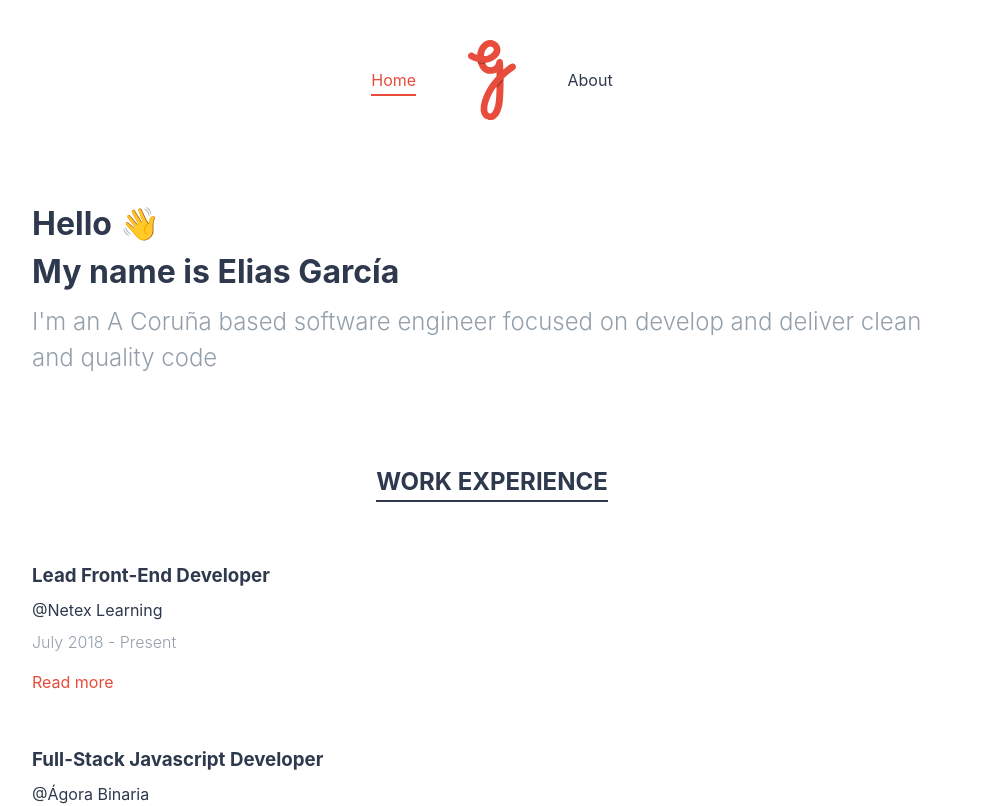
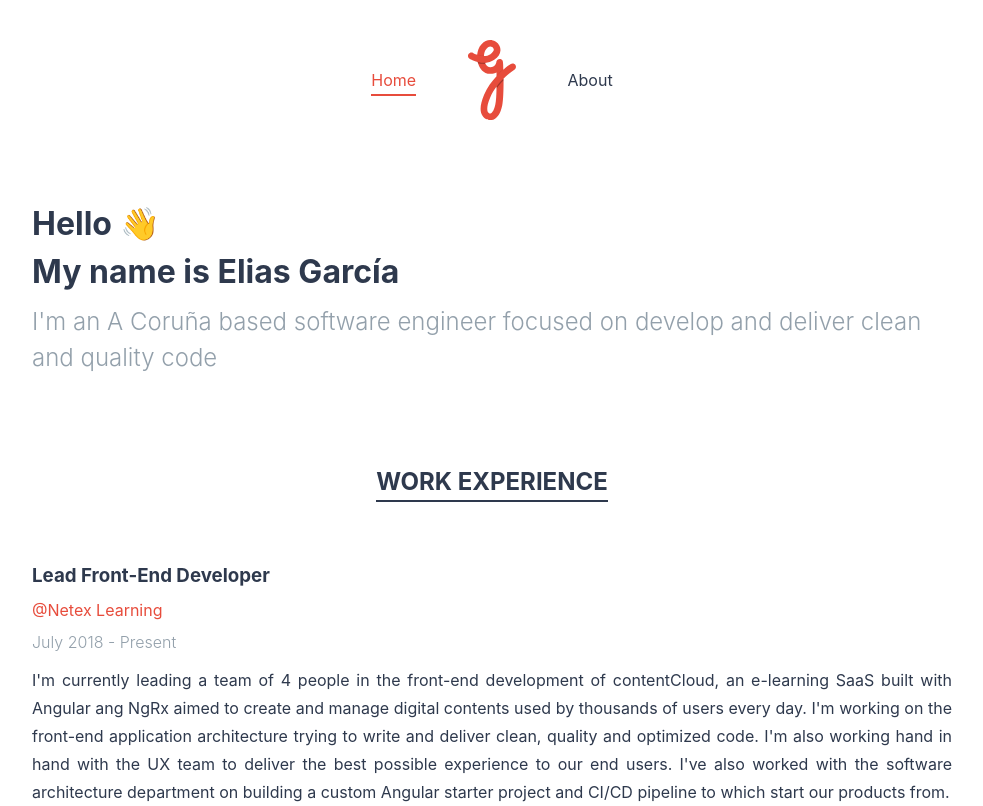
Before and after one commit to elias-garcia/elias-garcia.github.io, a React (Create React App) app: page / in a window 1280 px wide. Shown: the top 806 px of the page, without its empty margins (148-1131 px from the left). Built offline with nearby package versions, Linux system fonts and the light colour scheme.

Commit message:
jobs desriptions added

```diff
--- a/src/assets/data/jobs.json
+++ b/src/assets/data/jobs.json
@@ -2,6 +2,7 @@
   {
     "role": "Lead Front-End Developer",
     "company": "Netex Learning",
+    "website": "https://www.netexlearning.com",
     "startDate": "July 2018",
     "endingDate": "Present",
     "description": "I'm currently leading a team of 4 people in the front-end development of contentCloud, an e-learning SaaS built with Angular ang NgRx aimed to create and manage digital contents used by thousands of users every day. I'm working on the front-end application architecture trying to write and deliver clean, quality and optimized code. I'm also working hand in hand with the UX team to deliver the best possible experience to our end users. I've also worked with the software architecture department on building a custom Angular starter project and CI/CD pipeline to which start our products from."
@@ -9,6 +10,7 @@
   {
     "role": "Full-Stack Javascript Developer",
     "company": "Ágora Binaria",
+    "website": "http://agorabinaria.com",
     "startDate": "February 2017",
     "endingDate": "June 2018",
     "description": "I started in Ágora Binaria as an intern, researching about Angular unit and e2e testing using Karma and Protractor. Later, I’been working in diferent projects for fnal clients using Angular, Node.js with express and MongoDB. I’ve also worked improving the performance of some Angular projects and started other from scratch, thanks to I’ve learned a lot about Angular architecture, observables and some advanced Angular techniques. At the same time, I’ve been researching about converting an Angular App into a progressive web application (caching, versioning...) and also about server side rendering using Angular Universal. I’ve also worked with Angular Material and NgRx Store in some projects. I’ve also created some CI and CD pipelines using Heroku and Digital Ocean to deploy our applications."
--- a/src/components/Jobs/Jobs.css
+++ b/src/components/Jobs/Jobs.css
@@ -3,6 +3,7 @@
 }
 
 .Job-company {
+  color: var(--color-primary);
   width: fit-content;
   display: block;
   margin-bottom: 0.5rem;
@@ -12,6 +13,11 @@
   color: var(--color-grey);
   font-weight: var(--font-weight-light);
   margin-bottom: 0.75rem;
+}
+
+.Job-description {
+  line-height: 1.75;
+  text-align: justify;
 }
 
 .Job-read-more-button {
--- a/src/components/Jobs/Jobs.js
+++ b/src/components/Jobs/Jobs.js
@@ -5,10 +5,15 @@ import './Jobs.css';
 const Job = ({ job }) => (
   <div className="Job">
     <h3 className="Job-role">{job.role}</h3>
-    <p className="Job-company">
+    <a
+      className="Job-company"
+      href={job.website}
+      target="_blank"
+      rel="noopener noreferrer"
+    >
       @
       {job.company}
-    </p>
+    </a>
     <p className="Job-dates">
       {job.startDate}
       {' '}
@@ -16,12 +21,13 @@ const Job = ({ job }) => (
       {' '}
       {job.endingDate}
     </p>
-    <button
+    <p className="Job-description">{job.description}</p>
+    {/* <button
       type="button"
       className="Job-read-more-button"
     >
       Read more
-    </button>
+    </button> */}
   </div>
 );
 
```
